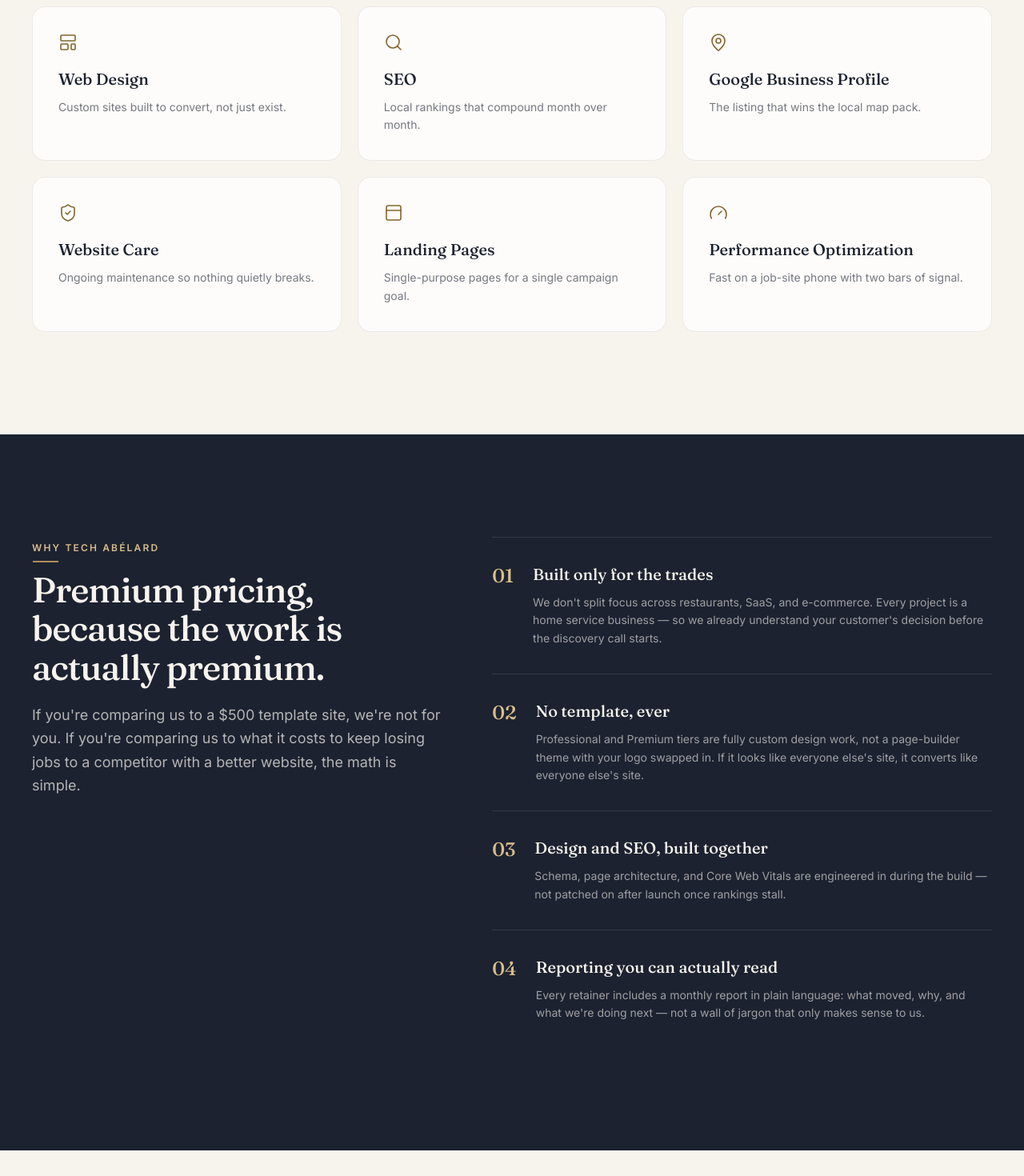
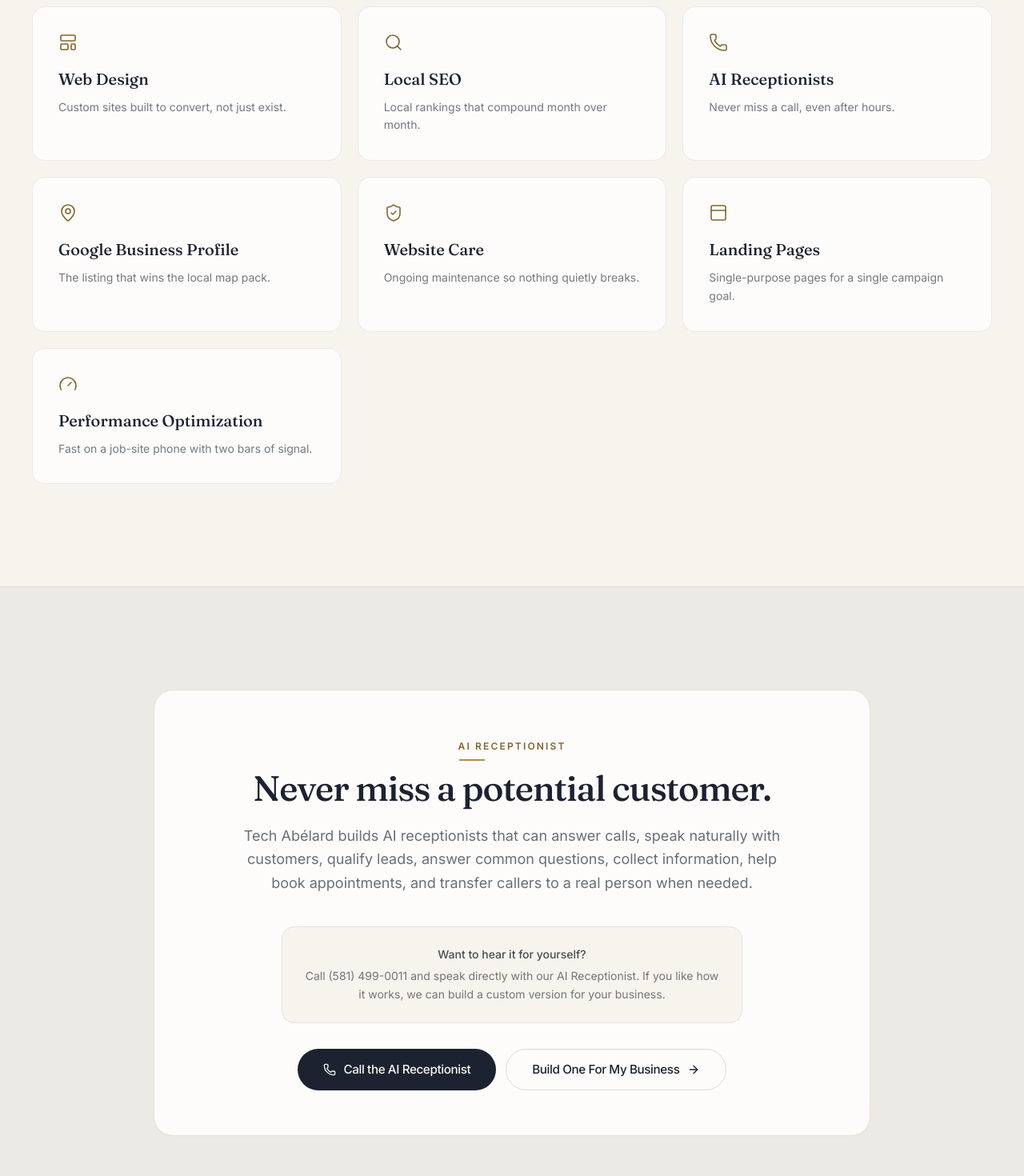
Before and after one commit to benink12/tech-abelard-website, a Next.js app: page / in a window 1280 px wide. Shown: the part 1600-3070 px from the top of the page at 80% size. Built offline with nearby package versions, Linux system fonts and the light colour scheme; no server answers.

Commit message:
Add AI receptionist service and update agency phone

```diff
--- a/eslint.config.mjs
+++ b/eslint.config.mjs
@@ -8,10 +8,13 @@ const eslintConfig = defineConfig([
   // Override default ignores of eslint-config-next.
   globalIgnores([
     // Default ignores of eslint-config-next:
-    ".next/**",
-    "out/**",
-    "build/**",
+    "**/.next/**",
+    "**/out/**",
+    "**/build/**",
     "next-env.d.ts",
+    // Sibling git worktrees checked out under .claude/worktrees/** carry
+    // their own build output and are not part of this project's source.
+    ".claude/worktrees/**",
   ]),
 ]);
 
--- a/src/app/contact/page.tsx
+++ b/src/app/contact/page.tsx
@@ -68,6 +68,9 @@ export default function ContactPage() {
                     <a href={site.phone.href} className="flex items-center gap-3 text-sm text-ink/75 hover:text-brass-ink">
                       <Phone className="h-4 w-4 shrink-0" /> {site.phone.display}
                     </a>
+                    <p className="mt-1.5 pl-7 text-xs leading-relaxed text-ink/45">
+                      Want to test our AI receptionist? Call this number and speak with it yourself.
+                    </p>
                   </li>
                   <li className="flex items-center gap-3 text-sm text-ink/50">
                     <Clock className="h-4 w-4 shrink-0" /> Replies within 1 business day
--- a/src/app/page.tsx
+++ b/src/app/page.tsx
@@ -1,6 +1,7 @@
 import { Hero } from "@/components/sections/Hero";
 import { IndustriesMarquee } from "@/components/sections/IndustriesMarquee";
 import { ServicesOverview } from "@/components/sections/ServicesOverview";
+import { AIReceptionistPromo } from "@/components/sections/AIReceptionistPromo";
 import { WhyTechAbelard } from "@/components/sections/WhyTechAbelard";
 import { PortfolioPreview } from "@/components/sections/PortfolioPreview";
 import { FreeAuditPromo } from "@/components/sections/FreeAuditPromo";
@@ -16,6 +17,7 @@ export default function Home() {
       <Hero />
       <IndustriesMarquee />
       <ServicesOverview />
+      <AIReceptionistPromo />
       <WhyTechAbelard />
       <PortfolioPreview />
       <FreeAuditPromo />
--- a/src/app/services/page.tsx
+++ b/src/app/services/page.tsx
@@ -23,7 +23,7 @@ export default function ServicesPage() {
     <>
       <PageHero
         eyebrow="Services"
-        title="Six disciplines. One growth engine."
+        title="Seven disciplines. One growth engine."
         description="Every service works alone, or as a system — a site engineered to convert, an SEO campaign engineered to keep finding it new customers."
       />
 
--- /dev/null
+++ b/src/components/sections/AIReceptionistPromo.tsx
@@ -0,0 +1,43 @@
+import { Phone, ArrowRight } from "lucide-react";
+import { site } from "@/data/site";
+import { Container } from "@/components/ui/Container";
+import { SectionHeading } from "@/components/ui/SectionHeading";
+import { RevealOnScroll } from "@/components/ui/RevealOnScroll";
+import { Button } from "@/components/ui/Button";
+
+export function AIReceptionistPromo() {
+  return (
+    <section className="border-y border-ink/8 bg-ink-soft/5 py-24 sm:py-32">
+      <Container>
+        <RevealOnScroll>
+          <div className="mx-auto max-w-4xl rounded-3xl border border-brass/25 bg-cream-card p-8 text-center sm:p-14">
+            <SectionHeading
+              eyebrow="AI Receptionist"
+              title="Never miss a potential customer."
+              description="Tech Abélard builds AI receptionists that can answer calls, speak naturally with customers, qualify leads, answer common questions, collect information, help book appointments, and transfer callers to a real person when needed."
+              align="center"
+              className="mx-auto"
+            />
+
+            <div className="mx-auto mt-10 max-w-xl rounded-2xl border border-ink/8 bg-cream p-6">
+              <p className="text-sm font-medium text-ink/80">Want to hear it for yourself?</p>
+              <p className="mt-1.5 text-sm leading-relaxed text-ink/60">
+                Call {site.phone.display} and speak directly with our AI Receptionist. If you like how it works, we
+                can build a custom version for your business.
+              </p>
+            </div>
+
+            <div className="mt-8 flex flex-col items-center justify-center gap-3 sm:flex-row">
+              <Button href={site.phone.href} size="lg" data-cta="homepage-ai-receptionist-call">
+                <Phone className="h-4 w-4" /> Call the AI Receptionist
+              </Button>
+              <Button href="/contact" variant="outline" size="lg" data-cta="homepage-ai-receptionist-build">
+                Build One For My Business <ArrowRight className="h-4 w-4" />
+              </Button>
+            </div>
+          </div>
+        </RevealOnScroll>
+      </Container>
+    </section>
+  );
+}
--- a/src/components/sections/ServicesOverview.tsx
+++ b/src/components/sections/ServicesOverview.tsx
@@ -13,7 +13,7 @@ export function ServicesOverview() {
         <div className="flex flex-col items-start justify-between gap-8 sm:flex-row sm:items-end">
           <SectionHeading
             eyebrow="What We Do"
-            title="Six disciplines. One growth engine."
+            title="Seven disciplines. One growth engine."
             description="Every service is built to work alone or as a system — a site that converts, feeding an SEO campaign that keeps finding it new customers."
           />
           <Link href="/services" className="hidden shrink-0 text-sm font-medium text-ink/70 hover:text-brass-ink sm:block">
--- a/src/data/services.ts
+++ b/src/data/services.ts
@@ -4,7 +4,7 @@ export type Service = {
   shortDescription: string;
   description: string;
   deliverables: string[];
-  icon: "layout" | "search" | "map-pin" | "shield-check" | "panel-top" | "gauge";
+  icon: "layout" | "search" | "map-pin" | "shield-check" | "panel-top" | "gauge" | "phone";
 };
 
 export const services: Service[] = [
@@ -24,7 +24,7 @@ export const services: Service[] = [
   },
   {
     slug: "seo",
-    name: "SEO",
+    name: "Local SEO",
     shortDescription: "Local rankings that compound month over month.",
     description:
       "Local SEO is compounding proof to Google that you're the real, active, trustworthy answer to \"best [service] near me.\" We run monthly retainers built around technical fixes, content, citations, and review generation — not a one-time audit and a promise.",
@@ -35,6 +35,20 @@ export const services: Service[] = [
       "Ranking + traffic reporting you can actually read",
     ],
     icon: "search",
+  },
+  {
+    slug: "ai-receptionists",
+    name: "AI Receptionists",
+    shortDescription: "Never miss a call, even after hours.",
+    description:
+      "AI receptionists that answer calls, qualify leads, answer common questions, help book appointments, and hand callers off to a real person when needed.",
+    deliverables: [
+      "Answers calls in a natural, on-brand voice",
+      "Qualifies leads and collects the details you need",
+      "Answers common questions automatically",
+      "Books appointments and transfers to a real person when needed",
+    ],
+    icon: "phone",
   },
   {
     slug: "google-business-profile",
--- a/src/data/site.ts
+++ b/src/data/site.ts
@@ -24,8 +24,8 @@ export const site = {
   url: "https://techabelard.com",
   email: BUSINESS_EMAIL,
   phone: {
-    display: "(647) 555-0119",
-    href: "tel:+16475550119",
+    display: "(581) 499-0011",
+    href: "tel:+15814990011",
   },
   social: {
     instagram: "https://instagram.com/techabelard",
```
